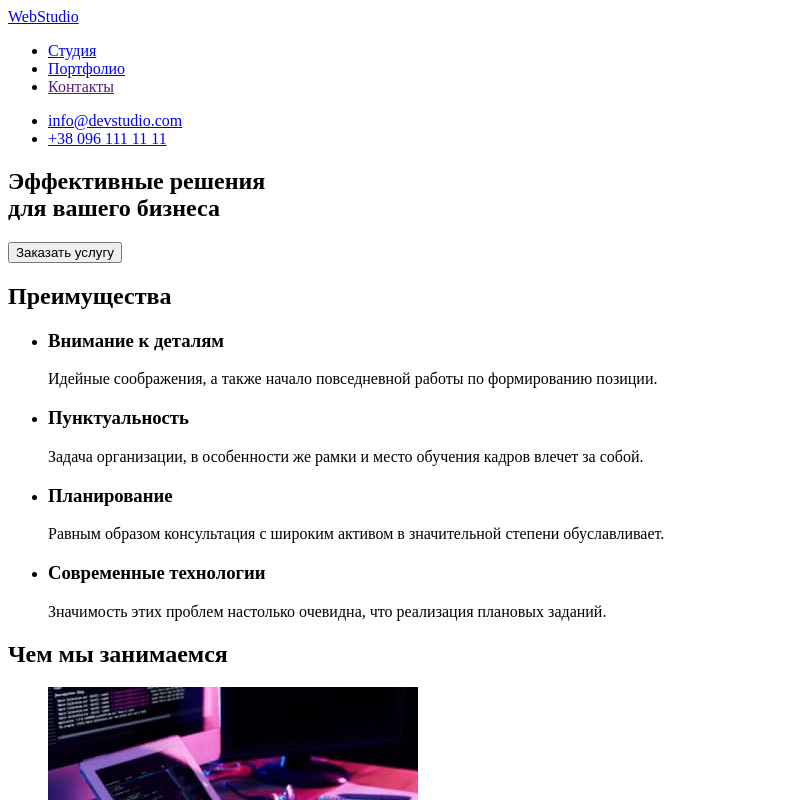
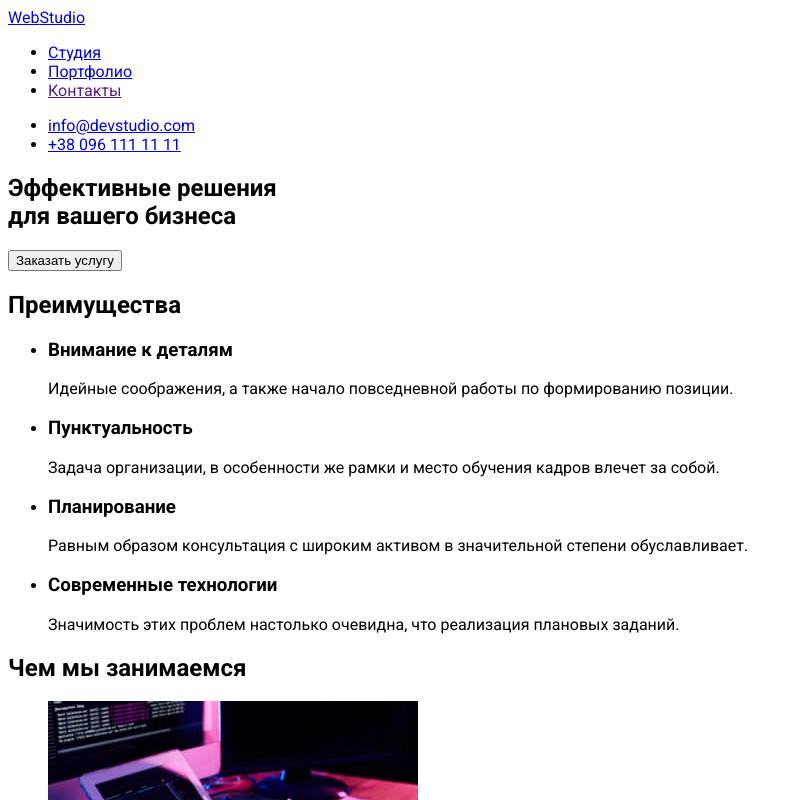
Before and after one commit to Volodymyr-Husak/goit-markup-hw-02, a plain HTML site: page index.html in a window 1280 px wide. Shown: the top 800 px of the page, without its empty margins (0-802 px from the left). Drawn offline with Linux system fonts and the light colour scheme.

Commit message:
Створює font-family

```diff
--- a/css/styles.css
+++ b/css/styles.css
@@ -0,0 +1,3 @@
+body {
+    font-family: Roboto, sans-serif;
+}
--- a/index.html
+++ b/index.html
@@ -6,6 +6,9 @@
     <meta http-equiv="X-UA-Compatible" content="IE=edge">
     <meta name="viewport" content="width=device-width, initial-scale=1.0">
     <title>Module 02</title>
+    <link
+        href="https://fonts.googleapis.com/css2?family=Raleway:wght@700&family=Roboto:wght@400;500;700;900&display=swap"
+        rel="stylesheet">
     <link rel="stylesheet" href="./css/styles.css">
 </head>
 
```
